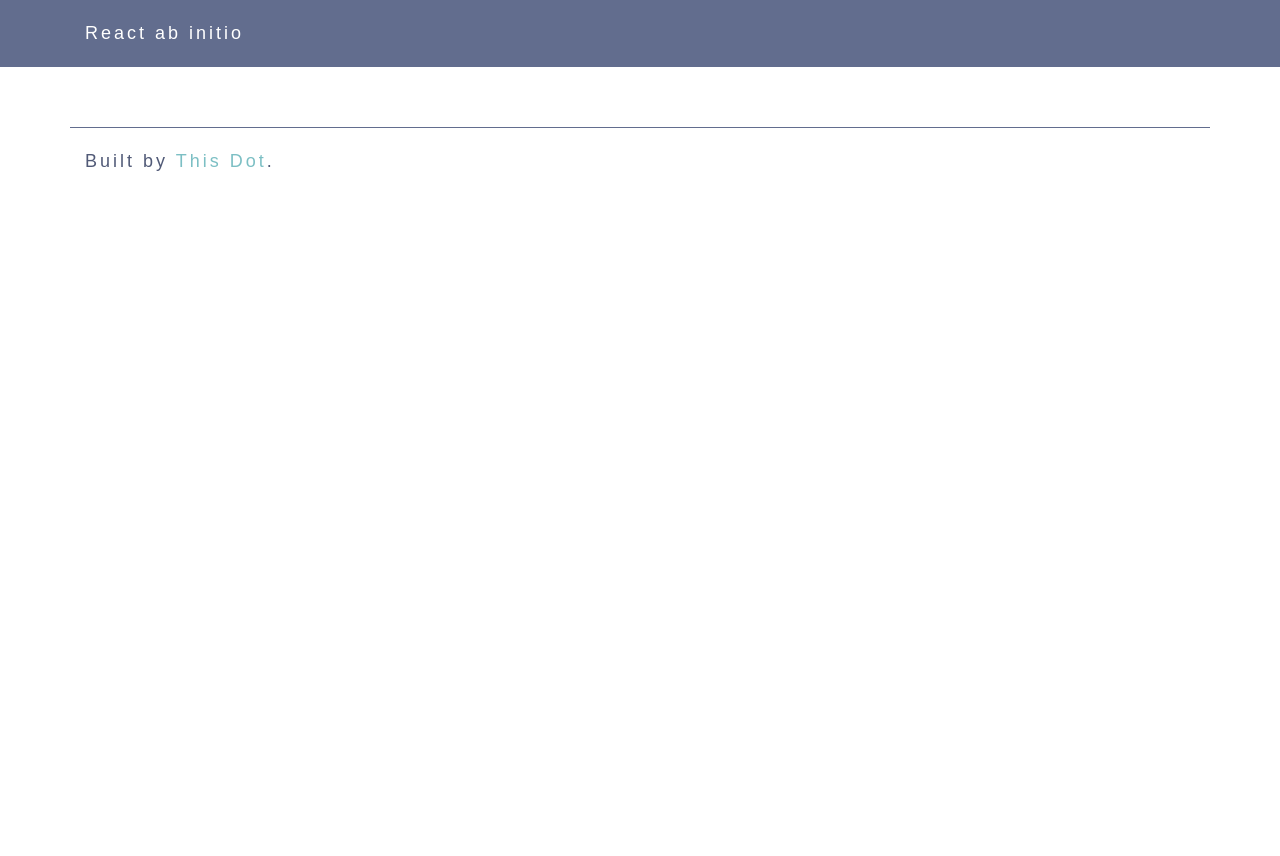
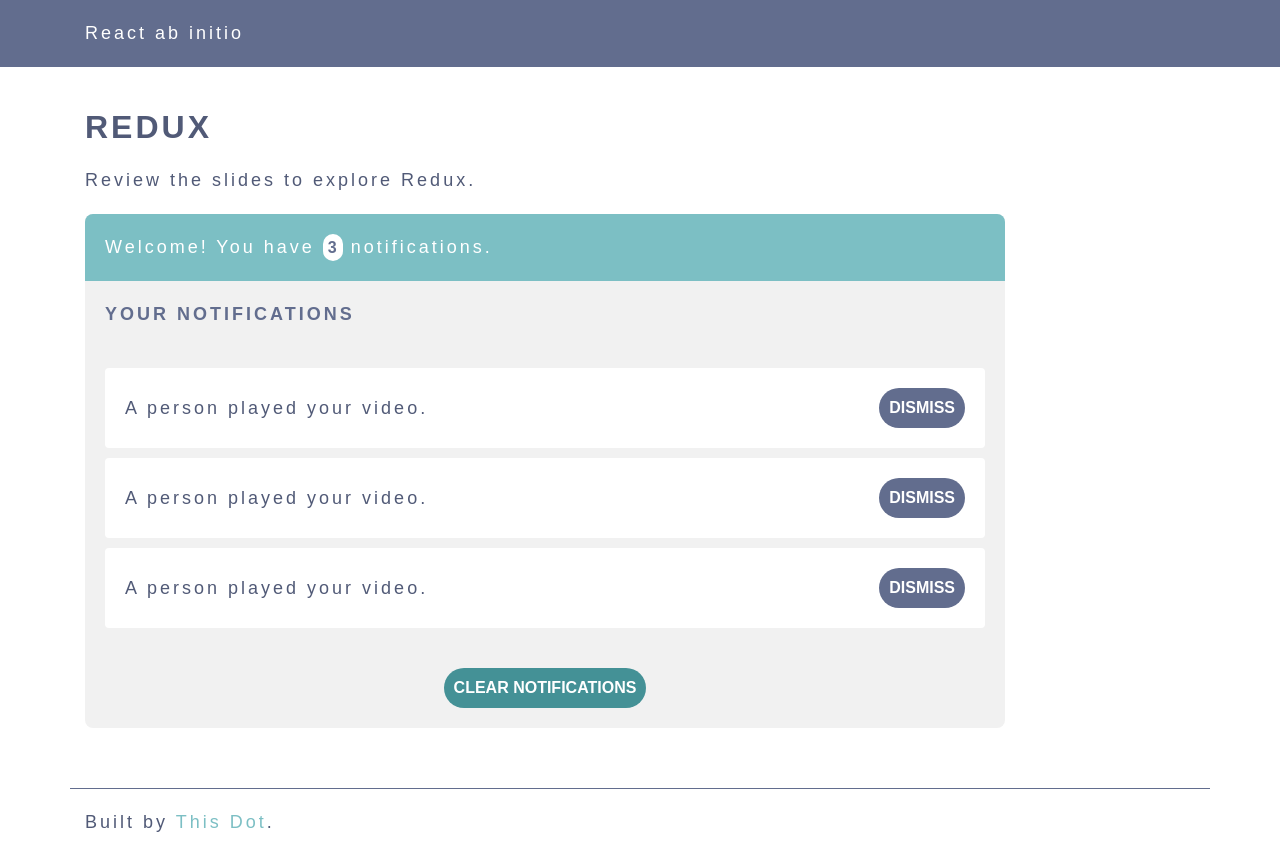
Before and after one commit to ShivaKshatriya/reactLearning, a React (Create React App) app: page /redux in a window 1280 px wide. Before the commit the page ends 800 px from the top, so only its background shows below. Built offline with nearby package versions, Linux system fonts and the light colour scheme.

Commit message:
Adds redux structure for demo

```diff
--- /dev/null
+++ b/src/components/notifications/header.tsx
@@ -0,0 +1,10 @@
+import * as React from 'react';
+import '../../styles/components/notifications-header.css';
+
+export default function() {
+    return (
+        <header className="notifications-header">
+            Welcome! You have <span className="notifications-count">3</span> notifications.
+        </header>
+    );
+};
--- /dev/null
+++ b/src/components/notifications/notification-item.tsx
@@ -0,0 +1,11 @@
+import * as React from 'react';
+import '../../styles/components/notification-item.css';
+
+export default function() {
+    return (
+        <li className="notification-item">
+            A person played your video.
+            <button className="button">Dismiss</button>
+        </li>
+    );
+}
--- /dev/null
+++ b/src/components/notifications/notifications.tsx
@@ -0,0 +1,15 @@
+import * as React from 'react';
+import NotificationItem from './notification-item';
+import '../../styles/components/notifications-list.css';
+
+export default function() {
+    return (
+        <div className="notifications-list">
+            <ul>
+                <NotificationItem />
+                <NotificationItem />
+                <NotificationItem />
+            </ul>
+        </div>
+    );
+}
--- a/src/components/presentation-state.tsx
+++ b/src/components/presentation-state.tsx
@@ -2,7 +2,7 @@ import * as React from 'react';
 import '../styles/components/presentation-state.css';
 
 interface PresentationStateState {
-    isRed: boolean
+    isRed: boolean;
 }
 
 class PresentationState extends React.Component<{ }, PresentationStateState> {
@@ -17,7 +17,7 @@ class PresentationState extends React.Component<{ }, PresentationStateState> {
     public render() {
         return (
             <div>
-                <div className={this.state.isRed ? "target-box red" : "target-box"}/>
+                <div className={this.state.isRed ? 'target-box red' : 'target-box'}/>
                 <button className="button" onClick={this.toggleRed}>
                     Change color
                 </button>
--- a/src/index.tsx
+++ b/src/index.tsx
@@ -12,6 +12,7 @@ import actionsRoute from './routes/actions';
 import componentsRoute from './routes/components';
 import ajaxRoute from './routes/ajax';
 import stateRoute from './routes/state-management';
+import reduxRoute from './routes/redux';
 
 import './styles/modules/app.css';
 
@@ -26,8 +27,9 @@ render(
           <Route path="/templates" component={templatesRoute} />
           <Route path="/actions" component={actionsRoute} />
           <Route path="/components" component={componentsRoute} />
+          <Route path="/ajax" component={ajaxRoute} />
           <Route path="/state-management" component={stateRoute} />
-          <Route path="/ajax" component={ajaxRoute} />
+          <Route path="/redux" component={reduxRoute} />
         </div>
       </BrowserRouter>
 
--- /dev/null
+++ b/src/routes/redux.tsx
@@ -0,0 +1,33 @@
+import * as React from 'react';
+import AppHeader from '../components/notifications/header';
+import Notifications from '../components/notifications/notifications';
+import '../styles/modules/redux.css';
+
+export default function() {
+    return (
+        <div className="container">
+            <h2>Redux</h2>
+            <p>
+                Review the slides to explore Redux.
+            </p>
+            <div className="row">
+                <div className="col-md-10 push-md-1">
+                    <div className="notifications-miniapp">
+                        <AppHeader />
+                        <div className="notifications-info">
+                            <h3>
+                                Your notifications
+                            </h3>
+                            <Notifications />
+                            <footer>
+                                <button className="button">
+                                    Clear notifications
+                                </button>
+                            </footer>
+                        </div>
+                    </div>
+                </div>
+            </div>
+        </div>
+    );
+}
--- /dev/null
+++ b/src/styles/components/notification-item.scss
@@ -0,0 +1,16 @@
+@import '../base/variables';
+
+.notification-item {
+    background: #fff;
+    border-radius: 4px;
+    margin: unit-space(0.5) 0;
+    display: flex;
+    flex-flow: row wrap;
+    justify-content: space-between;
+    align-items: center;
+    padding: unit-space(1);
+    .button {
+        font-size: 16px;
+        padding: 0 10px;
+    }
+}
--- /dev/null
+++ b/src/styles/components/notifications-header.scss
@@ -0,0 +1,21 @@
+@import '../base/variables';
+
+.notifications-header {
+    background: $alt-color;
+    border-top-left-radius: 8px;
+    border-top-right-radius: 8px;
+    padding: unit-space(1);
+    color: #fff;
+}
+
+.notifications-count {
+    background: #fff;
+    color: $main-color;
+    font-weight: bold;
+    width: 20px;
+    text-align: center;
+    border-radius: 20px;
+    display: inline-block;
+    padding: 0 5px;
+    font-size: 16px;
+}
--- /dev/null
+++ b/src/styles/components/notifications-list.scss
@@ -0,0 +1,5 @@
+@import '../base/variables';
+
+.notifications-list {
+    padding: unit-space(0.5) unit-space(1);
+}
--- /dev/null
+++ b/src/styles/modules/redux.scss
@@ -0,0 +1,19 @@
+@import '../base/variables';
+
+.notifications-miniapp {
+    background: #f1f1f1;
+    margin-top: unit-space(1);
+    border-radius: 8px;
+    h3 {
+        margin: unit-space(1);
+    }
+    footer {
+        text-align: center;
+        padding: unit-space(1) 0;
+        .button {
+            background: darken($alt-color, 20);
+            font-size: 16px;
+            padding: 0 10px;
+        }
+    }
+}
```
Also changed, not shown: src/components/ajax-base.tsx (+4 -4 lines).
